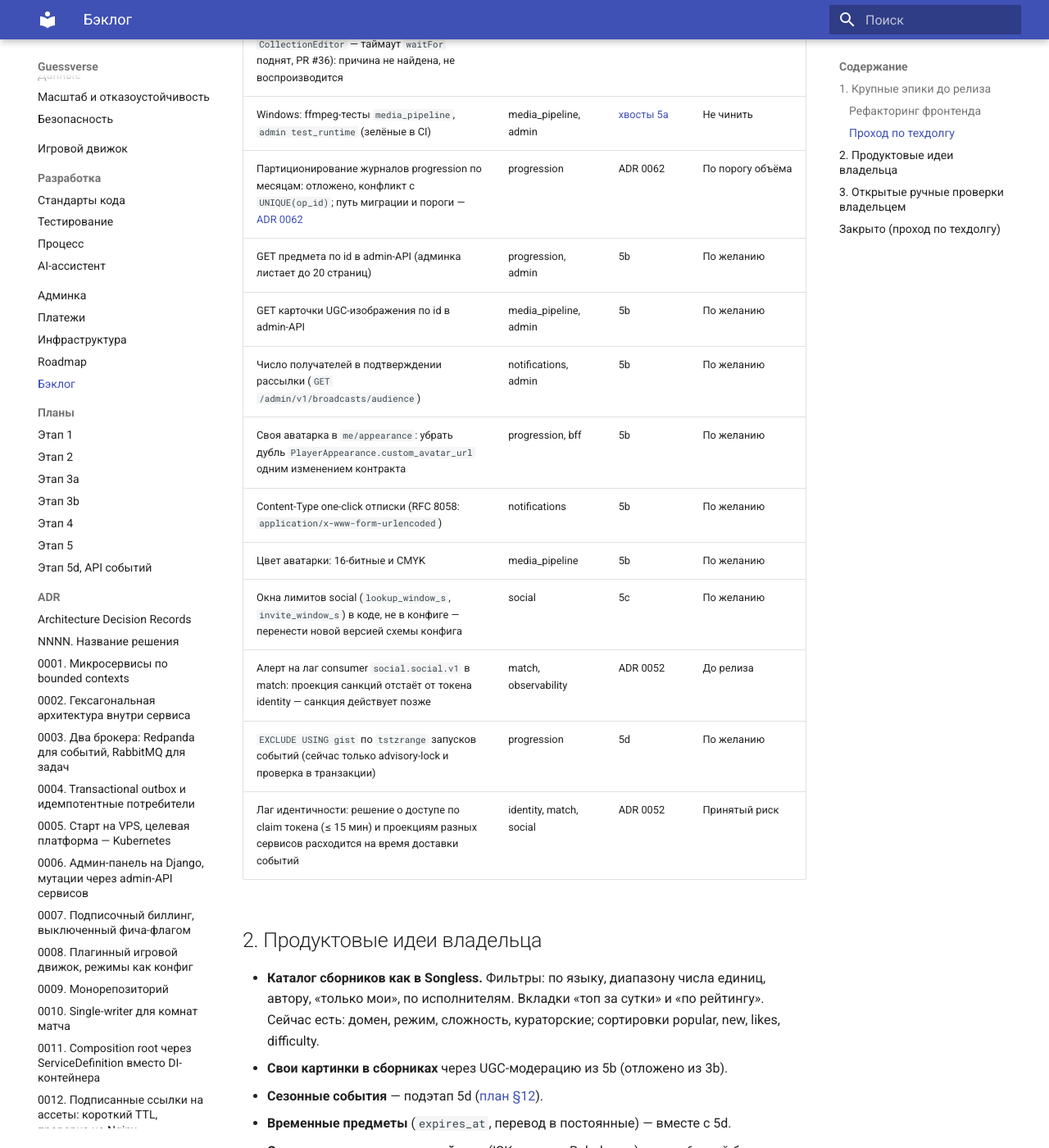
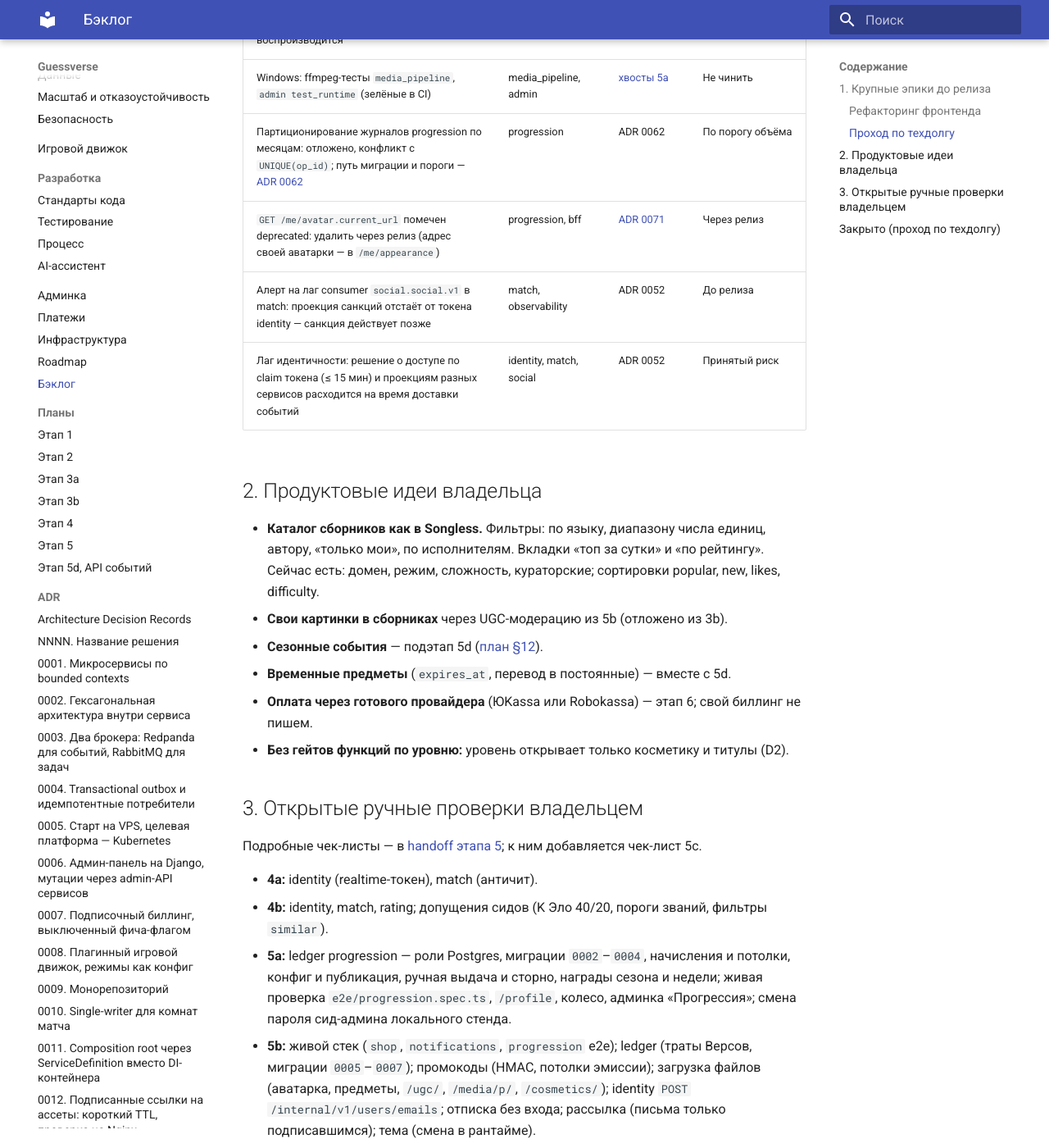
Before and after one commit to L0GIN0UT/oncue, an MkDocs documentation site: the page built from docs/backlog.md, in a window 1280 px wide and 1400 px high, scrolled down 1937 px. Shown: the whole window at 82% size. Built offline with MkDocs 1.6.1 and Material for MkDocs 9.7.7, drawn with Linux system fonts in a browser that asks for light colours; some of the changed text lies outside the part shown.

```diff
--- a/docs/backlog.md
+++ b/docs/backlog.md
@@ -21,7 +21,6 @@
 | Живой прогон CI: `nginx -t`, integration OpenSearch (проверено CI #18) и демонстрация §0 этапа 1 на compose | весь стек | [хвосты 1](09-roadmap.md#хвосты-этапа-1) | До релиза |
 | Зеркало образов под своим контролем | `infra/` | [хвосты 2](09-roadmap.md#хвосты-этапа-2) | Этап 7 |
 | Подтвердить правку эталона `libs/text` (союз «&») | `libs/text`, `libs/game_kernel` | [хвосты 2](09-roadmap.md#хвосты-этапа-2) | Решение владельца |
-| Ссылка финального кадра ревила живёт 60 с | game, frontend | [хвосты 2](09-roadmap.md#хвосты-этапа-2) | По желанию |
 | Лобби: `clue`/`answer.format` в `overridable` сидовых шаблонов не включены, нет выбора в UI лобби и текста `incompatible`; варианты `clue` различаются только по типу — [ADR 0070](adr/0070-lobby-clue-answer-overrides.md) | match, game, frontend | PR D | Контентное решение владельца |
 | `party_speed` на поздних уровнях даёт почти полные очки | `libs/game_kernel` | [хвосты 4a](09-roadmap.md#хвосты-4a) | Геймдизайн |
 | Win-trading: нет ретенции `win_trading_matches`; не ловятся кольца из 3+ аккаунтов и нарочный проигрыш без сдачи; сигнал не вердикт — [ADR 0068](adr/0068-win-trading-signals.md) | social | PR D | По данным |
@@ -35,15 +34,8 @@
 | Нестабильный `party.spec` (в `e2e/online.spec.ts`; `GameScreen.modes` и `CollectionEditor` — таймаут `waitFor` поднят, PR #36): причина не найдена, не воспроизводится | e2e | [хвосты 5a](09-roadmap.md#хвосты-5a) | Открыт |
 | Windows: ffmpeg-тесты `media_pipeline`, `admin test_runtime` (зелёные в CI) | media_pipeline, admin | [хвосты 5a](09-roadmap.md#хвосты-5a) | Не чинить |
 | Партиционирование журналов progression по месяцам: отложено, конфликт с `UNIQUE(op_id)`; путь миграции и пороги — [ADR 0062](adr/0062-progression-ledger-partitioning.md) | progression | ADR 0062 | По порогу объёма |
-| GET предмета по id в admin-API (админка листает до 20 страниц) | progression, admin | 5b | По желанию |
-| GET карточки UGC-изображения по id в admin-API | media_pipeline, admin | 5b | По желанию |
-| Число получателей в подтверждении рассылки (`GET /admin/v1/broadcasts/audience`) | notifications, admin | 5b | По желанию |
-| Своя аватарка в `me/appearance`: убрать дубль `PlayerAppearance.custom_avatar_url` одним изменением контракта | progression, bff | 5b | По желанию |
-| Content-Type one-click отписки (RFC 8058: `application/x-www-form-urlencoded`) | notifications | 5b | По желанию |
-| Цвет аватарки: 16-битные и CMYK | media_pipeline | 5b | По желанию |
-| Окна лимитов social (`lookup_window_s`, `invite_window_s`) в коде, не в конфиге — перенести новой версией схемы конфига | social | 5c | По желанию |
+| `GET /me/avatar.current_url` помечен deprecated: удалить через релиз (адрес своей аватарки — в `/me/appearance`) | progression, bff | [ADR 0071](adr/0071-event-runs-exclusion-and-own-avatar-source.md) | Через релиз |
 | Алерт на лаг consumer `social.social.v1` в match: проекция санкций отстаёт от токена identity — санкция действует позже | match, observability | ADR 0052 | До релиза |
-| `EXCLUDE USING gist` по `tstzrange` запусков событий (сейчас только advisory-lock и проверка в транзакции) | progression | 5d | По желанию |
 | Лаг идентичности: решение о доступе по claim токена (≤ 15 мин) и проекциям разных сервисов расходится на время доставки событий | identity, match, social | ADR 0052 | Принятый риск |
 
 ## 2. Продуктовые идеи владельца
@@ -71,3 +63,4 @@
 - Группа B (безопасность): разделение ролей Postgres для журналов (ADR 0060), disconnect Centrifugo для бана `ACCOUNT` и кика из комнаты (ADR 0059), иерархия модераторов (ADR 0058), `p/*` в S3 без анонимного чтения (ADR 0061), preflight секретов Centrifugo, тег Centrifugo и trivy по CRITICAL с digest-пиннингом (ADR 0057), `no-store` в admin progression (тест-страж), env лимитов сервисных токенов — [PR #38](https://github.com/L0GIN0UT/oncue/pull/38).
 - Группа C (ops): инкрементальная сверка и ретенция progression (ADR 0062), общий `XREAD` и фоновый отзыв realtime, закрытие пустого лобби, алерты match (ADR 0063), trigram-индекс game, лимит тела аватарки на gateway, тест тай-брейка сезона на Redis, переключатели типов уведомлений и `libs/email` (ADR 0066), пакетные ручки catalog/library для итога матча, решение по inbox Django (ADR 0065) — [PR #45](https://github.com/L0GIN0UT/oncue/pull/45).
 - Группа D (product): теги сборника в находках (ADR 0067), `title` сборника для комментариев, детектор win-trading без автосанкций (ADR 0068), полная аудитория `event_started` и хвосты 5c — экран бана, ник, жалоба на аватарку, игроки в истории матчей, `can_add_friend` (ADR 0069), форма редактора находок, переопределения лобби в `round-plans` (ADR 0070); `party_speed` не менялся, предложение — в handoff — [PR #46](https://github.com/L0GIN0UT/oncue/pull/46).
+- Группа E (minor): карточки предмета и UGC по id в admin-API, число получателей рассылки, RFC 8058 для отписки, цвет аватарки (16-бит, CMYK, ICC), окна лимитов social в конфиге, источник адреса своей аватарки, срок ссылки ревила (настраиваем, закреплено тестом), `EXCLUDE USING gist` по запускам событий (ADR 0071) — [PR #47](https://github.com/L0GIN0UT/oncue/pull/47).
```
Also changed, not shown: docs/handoff/techdebt.md (+9 -1 lines).
